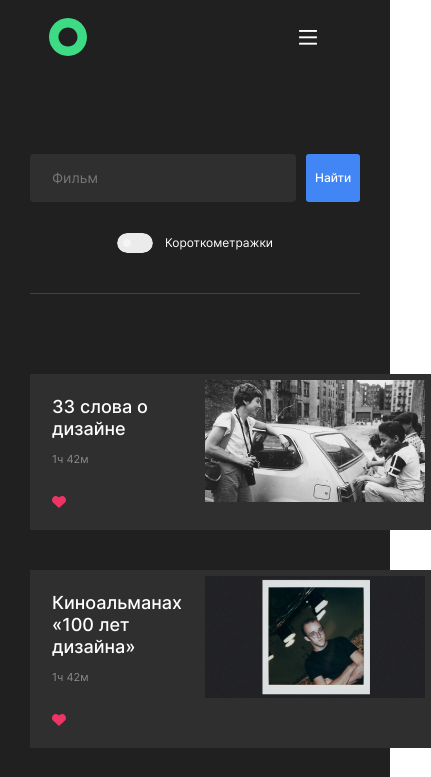
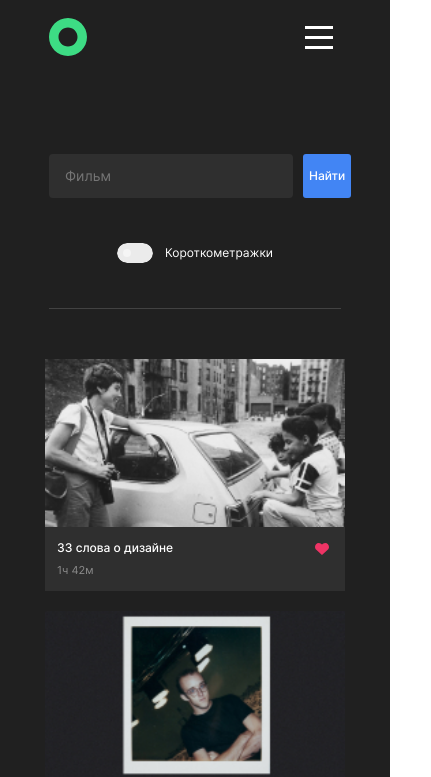
Before and after one commit to timofeykafanov/movies-explorer-frontend, a React (Create React App) app: page /movies in a window 390 px wide. Shown: the top 777 px of the page, 431 px wide, since content can reach past the window. Built offline with nearby package versions, Linux system fonts and the light colour scheme.

Commit message:
feat: make Movies for 320px

```diff
--- a/src/components/Header/Header.css
+++ b/src/components/Header/Header.css
@@ -147,8 +147,8 @@
 
   .header__menu {
     visibility: visible;
-    width: 23px;
-    height: 28px;
+    width: 44px;
+    height: 44px;
     background: url('../../images/menu.svg');
     padding: 0;
     border: none;
@@ -181,4 +181,8 @@
     line-height: 1.6;
     margin-right: 14px;
   }
+
+  .header__menu {
+    right: 14px;
+  }
 }
--- a/src/components/Movies/Movies.css
+++ b/src/components/Movies/Movies.css
@@ -36,3 +36,15 @@
     padding: 80px 30px;
   }
 }
+
+@media screen and (max-width: 767px) {
+  .movies__container {
+    padding: 80px 10px;
+    max-width: 320px;
+  }
+
+  .movies__button {
+    max-width: 240px;
+    margin-top: 70px;
+  }
+}
--- a/src/components/MoviesCard/MoviesCard.css
+++ b/src/components/MoviesCard/MoviesCard.css
@@ -55,3 +55,42 @@
   opacity: 0.6;
   cursor: pointer;
 }
+
+@media screen and (max-width: 767px) {
+  .movies-card {
+    padding: 0;
+    flex-direction: column-reverse;
+  }
+
+  .movies-card__about {
+    position: relative;
+    margin: 14px 12px;
+  }
+
+  .movies-card__image {
+    width: 300px;
+    height: 168px;
+  }
+
+  .movies-card__like {
+    position: absolute;
+    top: 2px;
+    right: 4px;
+  }
+
+  .movies-card__delete {
+    position: absolute;
+    top: 2px;
+    right: 4px;
+  }
+
+  .movies-card__title {
+    margin-bottom: 8px;
+    font-size: 12px;
+    line-height: 1.22;
+  }
+
+  .movies-card__duration {
+    margin: 0;
+  }
+}
--- a/src/components/MoviesCardList/MoviesCardList.css
+++ b/src/components/MoviesCardList/MoviesCardList.css
@@ -3,3 +3,10 @@
   display: grid;
   gap: 40px;
 }
+
+@media screen and (max-width: 767px) {
+  .movies-card-list {
+    padding-top: 40px;
+    gap: 20px;
+  }
+}
--- a/src/components/SearchForm/SearchForm.css
+++ b/src/components/SearchForm/SearchForm.css
@@ -15,7 +15,7 @@
   background: #2F2F2F;
   border: none;
   border-radius: 4px;
-  width: 100%;
+  width: 1060px;
   padding: 15px 22px;
   margin-right: 10px;
   font-size: 14px;
@@ -32,6 +32,11 @@
   border-radius: 3px;
   width: 74px;
   cursor: pointer;
+  transition: opacity 0.3s;
+}
+
+.search__button:hover {
+  opacity: 0.6;
 }
 
 .search__label {
@@ -43,10 +48,13 @@
   align-items: center;
   font-size: 12px;
   line-height: 1.5;
+  cursor: pointer;
+  transition: opacity 0.3s;
 }
 
 .search__label:hover {
-  cursor: pointer;
+  opacity: 0.7;
+
 }
 
 .search__invisible {
@@ -82,3 +90,28 @@
   line-height: 1.5;
   margin-left: 12px;
 }
+
+@media screen and (max-width: 1279px) {
+  .search__input {
+    width: 628px;
+  }
+}
+
+@media screen and (max-width: 767px) {
+  .search__form {
+    margin: 0 4px;
+  }
+
+  .search__button {
+    width: 70px;
+  }
+
+  .search__input {
+    padding: 13px 16px;
+    width: 212px;
+  }
+
+  .search__label {
+    margin: 45px auto;
+  }
+}
```
